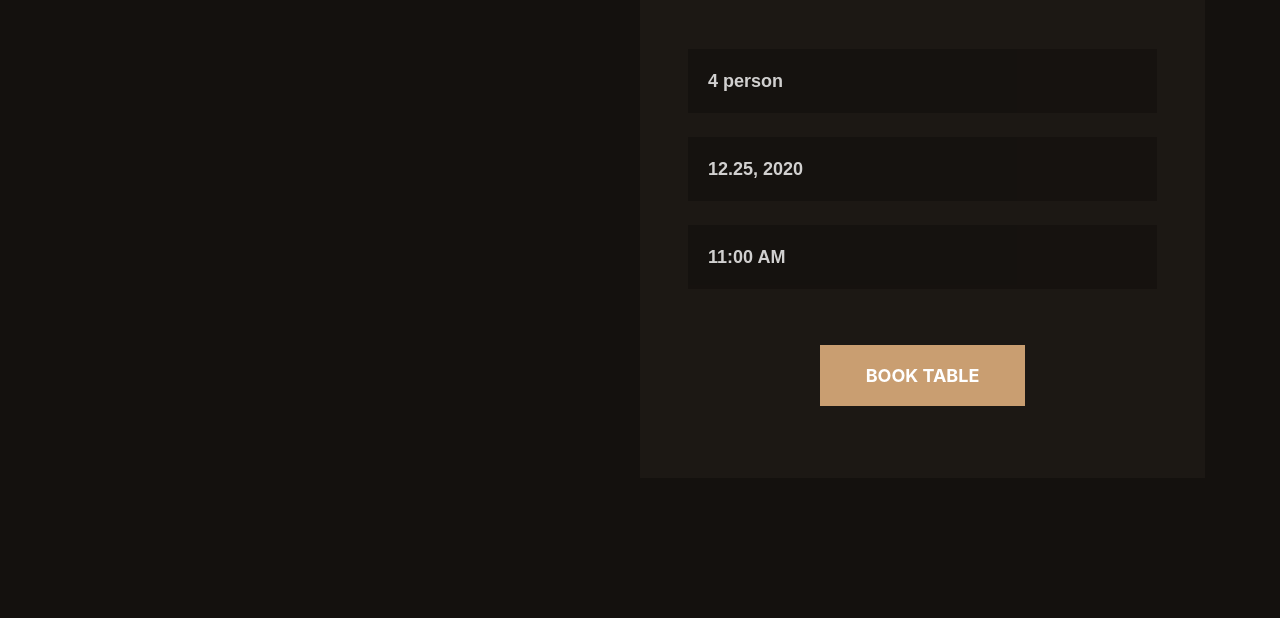
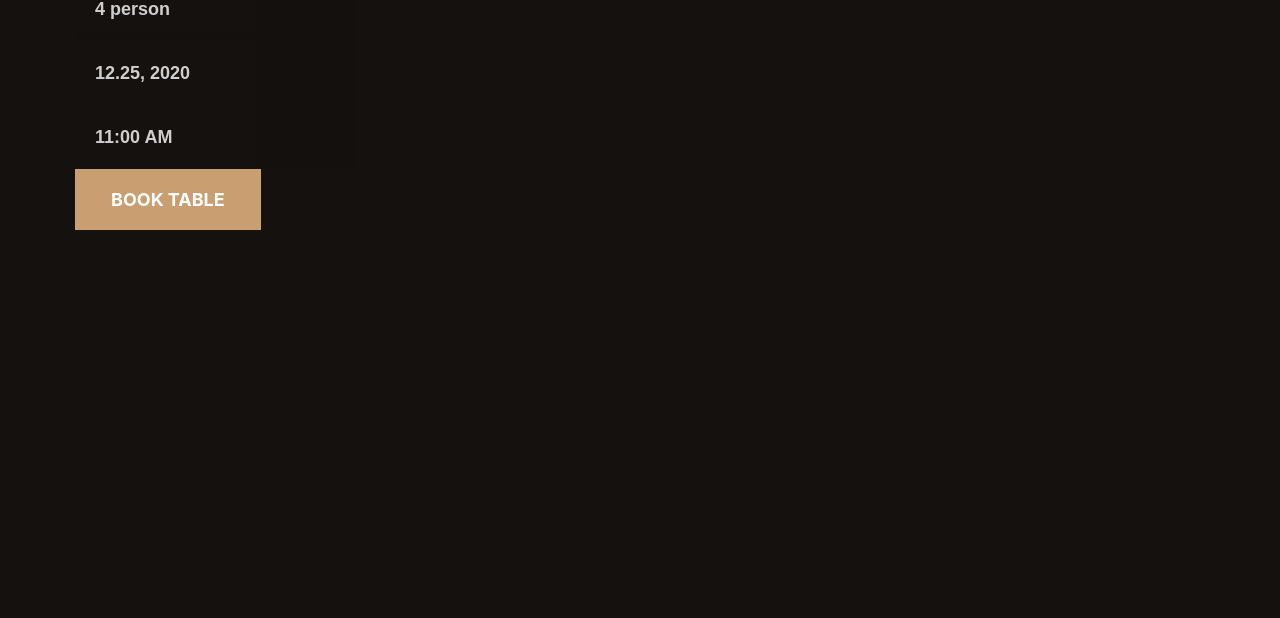
Before and after one commit to Rumyany/coffeeshoppp, a plain HTML site: page reservation.html in a window 1280 px wide. Shown: the part 224-842 px from the top of the page. After the commit the page ends 800 px from the top, so only its background shows below. Drawn offline with Linux system fonts and the light colour scheme; files that its build step writes are made by us from their sources.

Commit message:
Update style.css

```diff
--- a/style.css
+++ b/style.css
@@ -93,6 +93,7 @@ input {
 }
 .section-main {
     padding-bottom: 140px;
+  width: 70%;
 }
 .section-title {
     margin-bottom: 12px;
@@ -453,6 +454,7 @@ input {
 #news-section {
     padding: 40px 0;
     text-align: center;
+  width: 70%;
 }
 
 .section-title {
@@ -468,7 +470,7 @@ input {
 }
 
 .news-item {
-    width: 300px;
+    width: 70%;
     margin: 20px;
     padding: 20px;
     background-color: black;
@@ -640,30 +642,6 @@ input {
     text-decoration: underline;
 }
 
-
-/* Reservation */
-.reservation-wrap {
-    display: flex;
-    justify-content: space-between;
-}
-.reservation-map {
-    width: 50%;
-    background: url(img/map.jpg) 50% 0%/cover no-repeat;
-}
-.reservation {
-    width: 50%;
-    padding: 72px 48px;
-    background-color: #1C1814;
-}
-.reservation__input {
-    width: 100%;
-    margin-bottom: 24px;
-}
-.reservation__btn {
-    width: 205px;
-    margin: 56px auto 0;
-}
-
 /* News */
 .news-wrap,
 .news-info {
```
